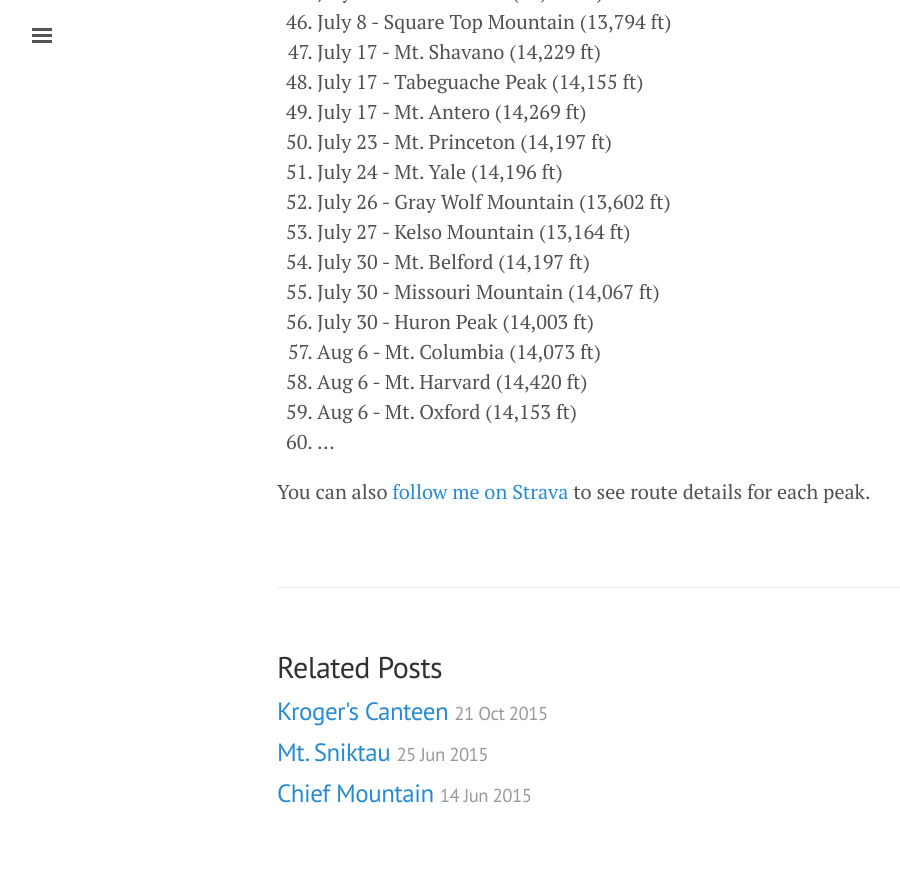
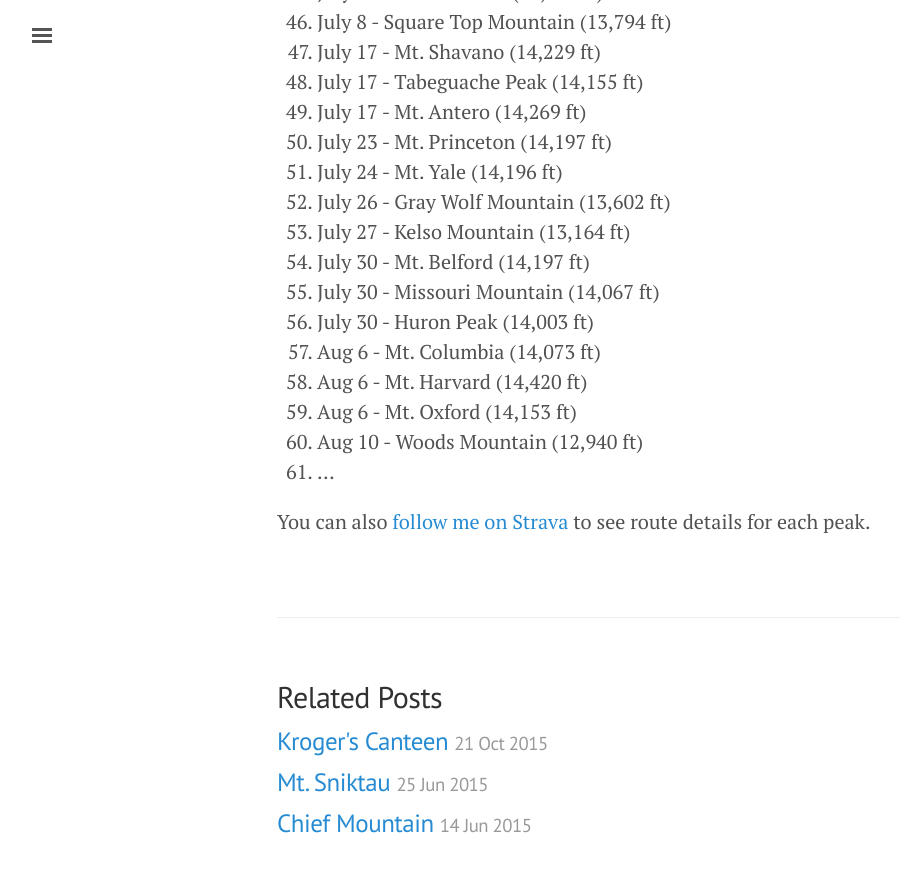
Before and after one commit to jhnnyk/jhnnyk.github.io, a Jekyll site: the page built from _posts/2016-01-26-100-mountains-in-2016.md, in a window 1280 px wide and 900 px high, scrolled down 1855 px. Shown: the top 872 px of the window, without its empty margins (3-903 px from the left). Built offline with Jekyll 4.4.1, drawn with Linux system fonts in a browser that asks for light colours.

Commit message:
Woods Mtn (and Parnassus)

```diff
--- a/_posts/2016-01-26-100-mountains-in-2016.md
+++ b/_posts/2016-01-26-100-mountains-in-2016.md
@@ -66,6 +66,7 @@ It's inspired me to stretch myself. So among a few other goals for 2016, I'm str
 57. Aug 6 - Mt. Columbia (14,073 ft)
 58. Aug 6 - Mt. Harvard (14,420 ft)
 59. Aug 6 - Mt. Oxford (14,153 ft)
-60. ...
+60. Aug 10 - Woods Mountain (12,940 ft)
+61. ...
 
 You can also [follow me on Strava](https://www.strava.com/athletes/149867) to see route details for each peak.
```
